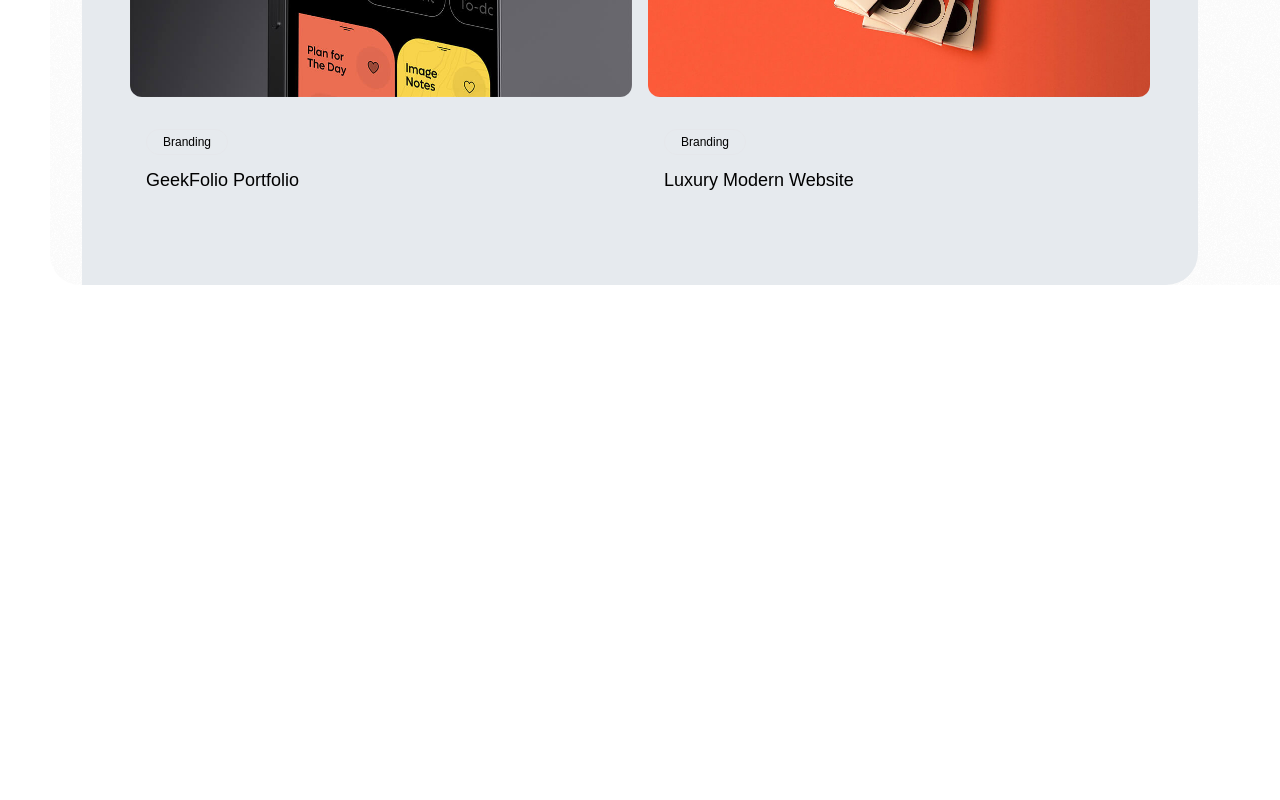
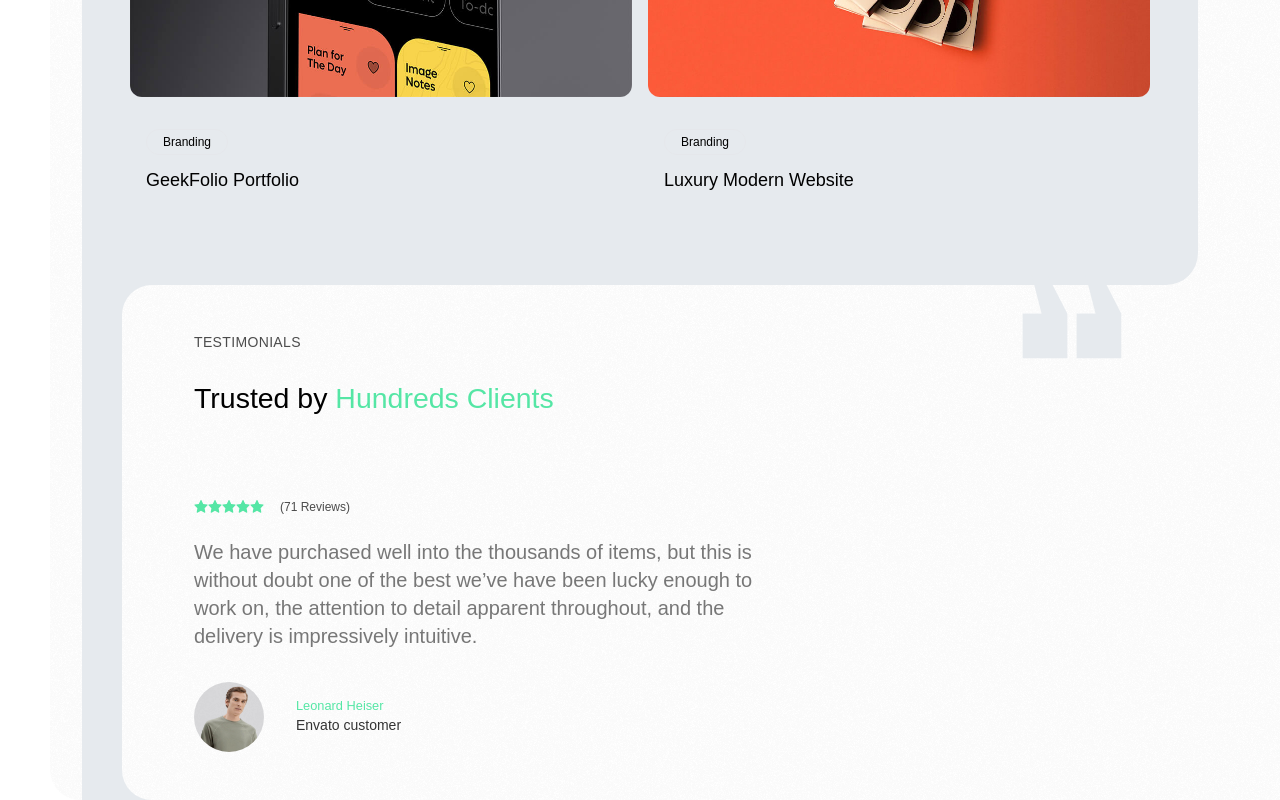
Before and after one commit to NamuSoft/ekan-clone, a Next.js app: page /light in a window 1280 px wide. Shown: the part 3903-4703 px from the top of the page. Before the commit the page ends 4188 px from the top, so only its background shows below. Built offline with nearby package versions, Linux system fonts and the light colour scheme.

Commit message:
add: testimonial section

```diff
--- a/src/components/Atoms/AboutAtoms/AboutHeaderAtom.tsx
+++ b/src/components/Atoms/AboutAtoms/AboutHeaderAtom.tsx
@@ -6,7 +6,7 @@ export function AboutHeaderAtom() {
       className='flow self-center'
       initial={{ opacity: 0 }}
       whileInView={{ opacity: 1 }}
-      transition={{ ease: "linear", delay: 0.2 }}
+      transition={{ ease: "linear", duration: 1.5, delay: 0.2 }}
       viewport={{ once: true }}
     >
       <h6 className='uppercase tracking-wide opacity-70'>Our Skills</h6>
--- a/src/components/Atoms/AboutAtoms/AboutSkillAtom.tsx
+++ b/src/components/Atoms/AboutAtoms/AboutSkillAtom.tsx
@@ -39,7 +39,7 @@ export function AboutSkillAtom({ skills }: Prop) {
                 className='absolute left-0 top-0 inline-block h-full bg-[--text] transition-all duration-[1.5s]'
                 initial={{ width: 0 }}
                 whileInView={{ width: `${progress}%` }}
-                transition={{ ease: "linear", delay: 0.2 }}
+                transition={{ ease: "linear", duration: 2, delay: 0.2 }}
                 viewport={{ once: true }}
               />
             </div>
--- a/src/components/Atoms/AwardAtom/AwardAtom.tsx
+++ b/src/components/Atoms/AwardAtom/AwardAtom.tsx
@@ -23,7 +23,7 @@ export function AwardAtom({ awards }: Props) {
             className='h-full rounded-xl bg-[--neutral] p-10'
             initial={{ opacity: 0, transform: "translate3d(0, 100%, 0)" }}
             whileInView={{ opacity: 1, transform: "translate3d(0, 0, 0)" }}
-            transition={{ ease: "linear", delay: 0.2 }}
+            transition={{ ease: "linear", duration: 1.5, delay: 0.2 }}
             viewport={{ once: true }}
           >
             <div className='flex justify-between'>
--- a/src/components/Atoms/ProfileAtoms/PortfolioWorkAtom.tsx
+++ b/src/components/Atoms/ProfileAtoms/PortfolioWorkAtom.tsx
@@ -22,7 +22,7 @@ export function PortfolioWorkAtom({ portfolios }: Props) {
             className={`mt-12 ${styles.portfolio}`}
             initial={{ opacity: 0, transform: "translate3d(0, 100%, 0)" }}
             whileInView={{ opacity: 1, transform: "translate3d(0, 0, 0)" }}
-            transition={{ ease: "linear", delay: 0.2 }}
+            transition={{ ease: "linear", duration: 1.5, delay: 0.2 }}
             viewport={{ once: true }}
           >
             <div className={styles.img}>
--- a/src/components/Atoms/ServicesAtom/ServicesHeaderAtom.tsx
+++ b/src/components/Atoms/ServicesAtom/ServicesHeaderAtom.tsx
@@ -6,7 +6,7 @@ export function ServicesHeaderAtom() {
       className='mb-20'
       initial={{ opacity: 0, transform: "translate3d(0, 100%, 0)" }}
       whileInView={{ opacity: 1, transform: "translate3d(0, 0, 0)" }}
-      transition={{ ease: "linear" }}
+      transition={{ ease: "linear", duration: 2 }}
       viewport={{ once: true }}
     >
       <div className='flex justify-center'>
--- a/src/components/Atoms/ServicesAtom/ServicesInsightsAtom.tsx
+++ b/src/components/Atoms/ServicesAtom/ServicesInsightsAtom.tsx
@@ -22,7 +22,7 @@ export function ServicesInsightsAtom({ insights }: Props) {
             className={`flow flex-row-item services relative mb-7 px-7 py-10 ${styles.services}`}
             initial={{ opacity: 0 }}
             whileInView={{ opacity: 1 }}
-            transition={{ ease: "linear" }}
+            transition={{ ease: "linear", duration: 2 }}
             viewport={{ once: true }}
           >
             <span className='relative z-[1] inline-block w-16 opacity-70'>
--- /dev/null
+++ b/src/components/Atoms/TestimonialAtoms/TestimonialHeader.tsx
@@ -0,0 +1,18 @@
+import { motion } from "framer-motion";
+
+export function TestimonialHeader() {
+  return (
+    <motion.div
+      className='flow'
+      initial={{ opacity: 0, transform: "translate3d(0, 100%, 0)" }}
+      whileInView={{ opacity: 1, transform: "translate3d(0, 0, 0)" }}
+      transition={{ ease: "linear", duration: 2 }}
+      viewport={{ once: true }}
+    >
+      <h6 className='uppercase tracking-wide opacity-70'>Testimonials</h6>
+      <h3>
+        Trusted by <span className='text-[--primary]'>Hundreds Clients</span>
+      </h3>
+    </motion.div>
+  );
+}
--- /dev/null
+++ b/src/components/Atoms/TestimonialAtoms/TestimonialReview.tsx
@@ -0,0 +1,53 @@
+import { StarFilled } from "@ant-design/icons";
+import Image from "next/image";
+
+import { motion } from "framer-motion";
+
+export function TestimonialReview() {
+  return (
+    <motion.div
+      className='lg:w-7/12'
+      initial={{ opacity: 0, transform: "translate3d(0, 100%, 0)" }}
+      whileInView={{ opacity: 1, transform: "translate3d(0, 0, 0)" }}
+      transition={{ ease: "linear", delay: 0.5, duration: 2 }}
+      viewport={{ once: true }}
+    >
+      <div className='flow mb-8'>
+        <div className='flex items-center gap-4'>
+          <span>
+            <StarFilled className='text-[--primary]' />
+            <StarFilled className='text-[--primary]' />
+            <StarFilled className='text-[--primary]' />
+            <StarFilled className='text-[--primary]' />
+            <StarFilled className='text-[--primary]' />
+          </span>
+          <span className='text-xs opacity-70'>(71 Reviews)</span>
+        </div>
+        <p className='text-xl'>
+          We have purchased well into the thousands of items, but this is
+          without doubt one of the best we’ve have been lucky enough to work on,
+          the attention to detail apparent throughout, and the delivery is
+          impressively intuitive.
+        </p>
+      </div>
+
+      <div className='flex items-center gap-8'>
+        <div>
+          <div className='h-[4.375rem] w-[4.375rem] overflow-hidden rounded-full'>
+            <Image
+              src='/assets/testimonial1.jpg'
+              alt=''
+              width={70}
+              height={70}
+            />
+          </div>
+        </div>
+
+        <div className='flow'>
+          <h5 className='text-[--primary]'>Leonard Heiser</h5>
+          <span className='text-sm opacity-80'>Envato customer</span>
+        </div>
+      </div>
+    </motion.div>
+  );
+}
--- /dev/null
+++ b/src/components/Components/MainTestimonialComponent/MainTestimonialComponent.module.css
@@ -0,0 +1,56 @@
+.testimonials {
+  position: relative;
+  z-index: 3;
+  background-color: var(--background3);
+  padding-inline: 1rem;
+  padding-block: 6rem;
+}
+
+.testimonials:before {
+  content: "";
+  position: absolute;
+  top: 0;
+  left: 0;
+  right: 0;
+  bottom: 0;
+  background-image: url("../../../../public/assets/noise1.png");
+  background-size: auto;
+  background-repeat: repeat;
+  border-radius: 1.875rem 0 0 1.875rem;
+  pointer-events: none;
+  opacity: 0.5;
+  z-index: 0;
+}
+
+.testimonials:after {
+  content: "";
+  position: absolute;
+  top: 0;
+  left: 0;
+  right: 0;
+  bottom: 0;
+  background-color: var(--neutral);
+  border-radius: 1.875rem 0 0 1.875rem;
+  z-index: -1;
+}
+
+@media (min-width: 1024px) {
+  .testimonials {
+    padding-block: 3rem;
+  }
+  .testimonials::after {
+    left: 3.125rem;
+  }
+  .testimonials::before {
+    left: 3.125rem;
+  }
+}
+
+@media (min-width: 768px) {
+  .testimonials::after {
+    left: 2.5rem;
+  }
+  .testimonials::before {
+    left: 2.5rem;
+  }
+}
--- /dev/null
+++ b/src/components/Components/MainTestimonialComponent/MainTestimonialComponent.tsx
@@ -0,0 +1,18 @@
+import { TestimonialHeader } from "~/components/Atoms/TestimonialAtoms/TestimonialHeader";
+import { TestimonialReview } from "~/components/Atoms/TestimonialAtoms/TestimonialReview";
+
+import styles from "./MainTestimonialComponent.module.css";
+
+export function MainTestimonialComponent() {
+  return (
+    <div className={styles.testimonials}>
+      <div className='grid gap-20 md:pl-28 lg:pl-24'>
+        <TestimonialHeader />
+        <TestimonialReview />
+      </div>
+      <span className='absolute right-[5%] top-[-4.3125rem] rotate-180 scale-x-[-1] text-[9.375rem] leading-none text-[--background3] md:top-[-6rem] md:text-[12.5rem] lg:top-[-9.25rem] lg:text-[15.625rem]'>
+        &#x275E;
+      </span>
+    </div>
+  );
+}
--- a/src/components/Modules/Main/MainContentModules.tsx
+++ b/src/components/Modules/Main/MainContentModules.tsx
@@ -3,6 +3,7 @@ import React from "react";
 import { MainAboutComponent } from "~/components/Components/MainOurSkillsComponent/MainAboutComponent";
 import { MainPortfolioComponent } from "~/components/Components/MainPortfolioComponent/MainPortfolioComponent";
 import { MainServicesComponent } from "~/components/Components/MainServicesComponent/MainServicesComponent";
+import { MainTestimonialComponent } from "~/components/Components/MainTestimonialComponent/MainTestimonialComponent";
 import { MainTopNavigationComponent } from "~/components/Components/MainTopNavigationComponent/MainTopNavigationComponent";
 
 type Props = {
@@ -22,6 +23,7 @@ export const MainContentModules = ({
       <MainServicesComponent {...mainServicesComponent} />
       <MainAboutComponent {...mainAboutComponent} />
       <MainPortfolioComponent {...mainPortfolioComponent} />
+      <MainTestimonialComponent />
     </div>
   );
 };
```
Also changed, not shown: public/assets/testimonial1.jpg (added).
